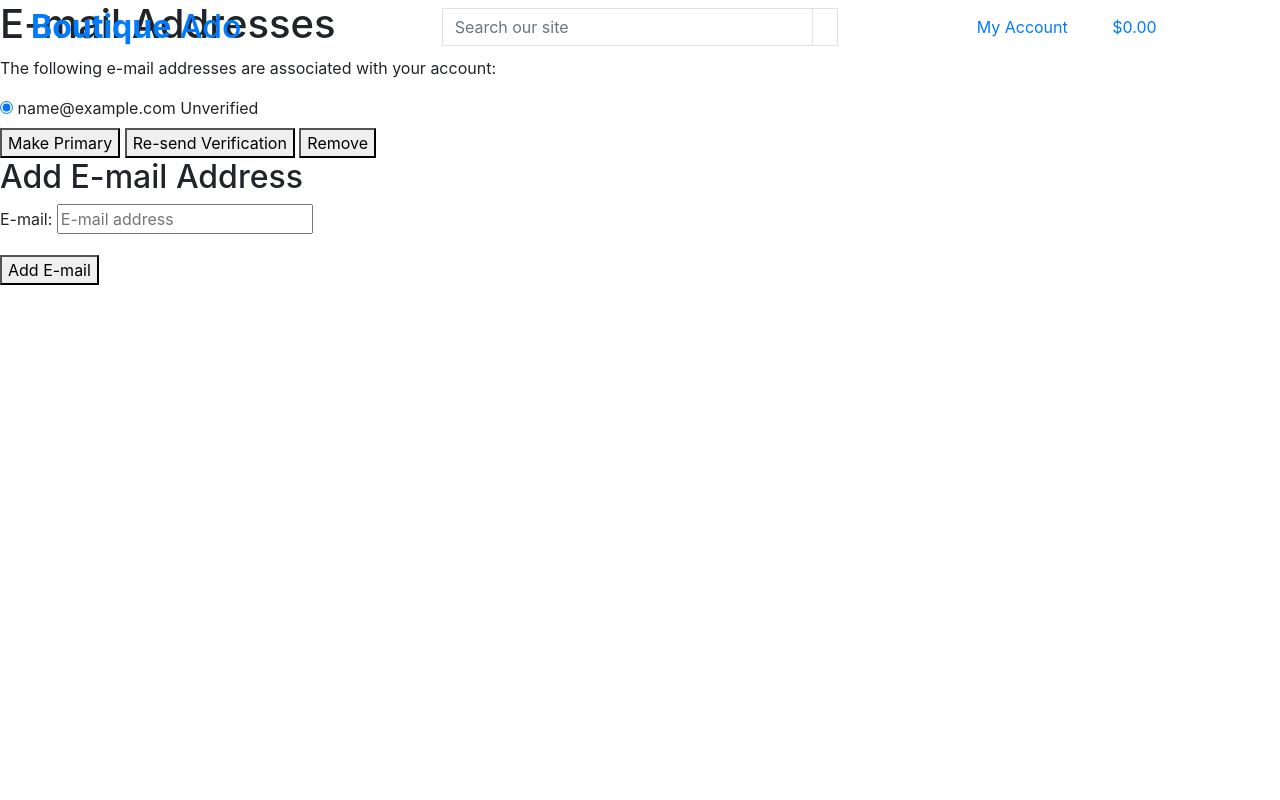
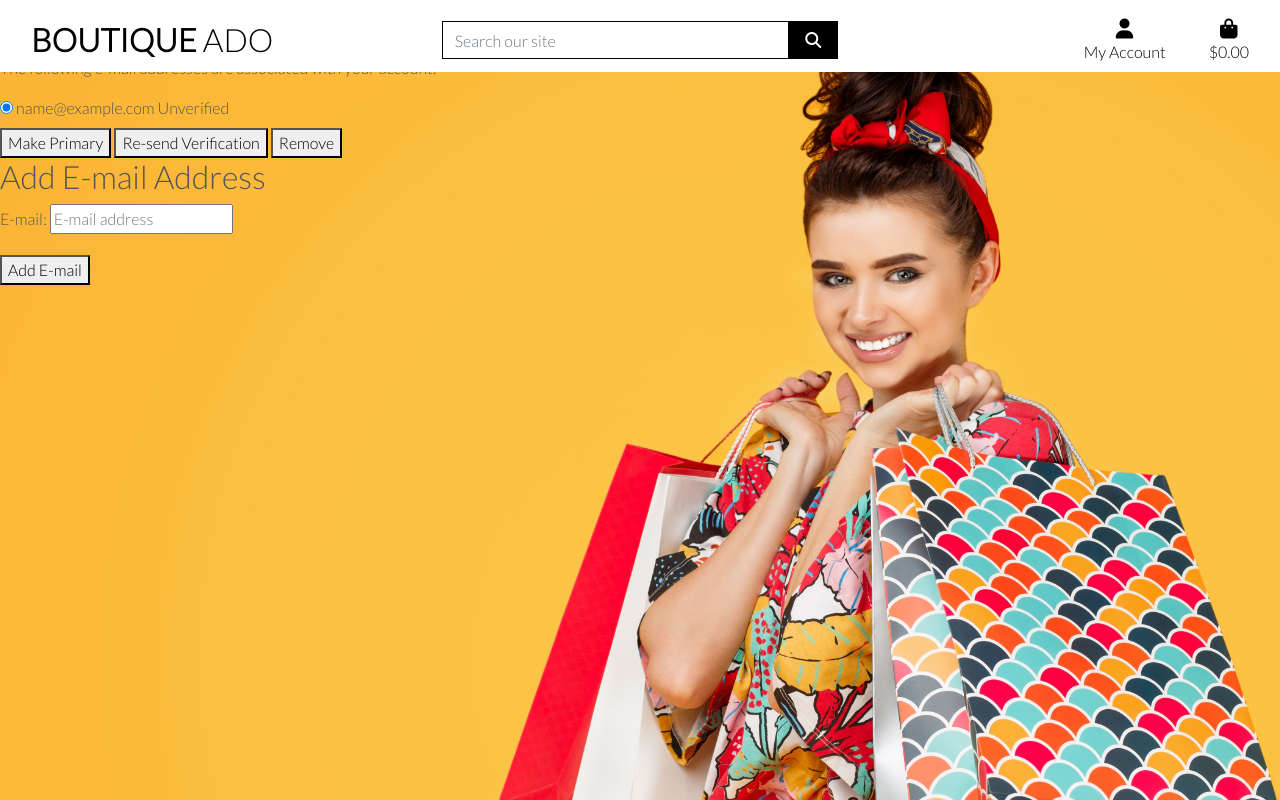
Before and after one commit to Cesargarciajr/boutique_ado_v1, a Django app: a page that uses templates/base.html in a window 1280 px wide. Run offline with Django 3.2, Linux system fonts and the light colour scheme; the visitor is signed in with stand-in values (Sample User, id 1); data comes from the database, SQL or seed files in the repository; some libraries are stand-ins or nearby versions.

Commit message:
completed homepage header and css

```diff
--- a/boutique_ado/settings.py
+++ b/boutique_ado/settings.py
@@ -105,7 +105,7 @@ WSGI_APPLICATION = 'boutique_ado.wsgi.application'
 DATABASES = {
     'default': {
         'ENGINE': 'django.db.backends.sqlite3',
-        'NAME': BASE_DIR / 'db.sqlite3',
+        'NAME': os.path.join(BASE_DIR, 'db.sqlite3'),
     }
 }
 
@@ -147,6 +147,10 @@ USE_TZ = True
 # https://docs.djangoproject.com/en/3.2/howto/static-files/
 
 STATIC_URL = '/static/'
+STATICFILES_DIRS = (os.path.join(BASE_DIR, 'static'),)
+
+MEDIA_URL = '/media/'
+MEDIA_ROOT = os.path.join(BASE_DIR, 'media')
 
 # Default primary key field type
 # https://docs.djangoproject.com/en/3.2/ref/settings/#default-auto-field
--- a/boutique_ado/urls.py
+++ b/boutique_ado/urls.py
@@ -15,9 +15,11 @@ Including another URLconf
 """
 from django.contrib import admin
 from django.urls import path, include
+from django.conf import settings
+from django.conf.urls.static import static
 
 urlpatterns = [
     path('admin/', admin.site.urls),
     path('accounts', include('allauth.urls')),
     path('', include('home.urls')),
-]
+] + static(settings.MEDIA_URL, document_root=settings.MEDIA_ROOT)
--- /dev/null
+++ b/static/css/base.css
@@ -0,0 +1,79 @@
+html {
+    height: 100%;
+}
+
+body {
+    background: url('/media/homepage_background_cropped.jpg') no-repeat center center fixed;
+    background-size: cover;
+    height: calc(100vh-164px);
+    color: #555;
+    font-family: 'Lato';
+}
+
+/* from Bulma */
+.icon {
+    align-items: center;
+    display: inline-flex;
+    justify-content: center;
+    height: 1.5rem;
+    width: 1.5rem;
+}
+
+.logo-font {
+    text-transform: uppercase;
+}
+
+.main-logo-link {
+    width: fit-content;
+}
+
+.shop-now-button {
+    background: black;
+    color: white;
+    min-width: 260px;
+}
+
+.btn-black {
+    background: black;
+    color: white;
+}
+
+.shop-now-button:hover,
+.shop-now-button:active,
+.shop-now-button:focus,
+.btn-black:hover,
+.btn-black:active,
+.btn-black:focus {
+    background: #222;
+    color: white;
+}
+
+.text-black {
+    color: #000 !important;
+}
+
+.border-black {
+    border: 1px solid black !important;
+}
+
+/*------------- Media Queries */
+@media (min-width: 1200px) {
+    .container {
+        max-width: 80%;
+    }
+}
+
+/* fized up top navbar on medium and up */
+@media (min-width: 992px) {
+    .fixed-top-desktop-only {
+        position: fixed;
+        top: 0;
+        right: 0;
+        left: 0;
+        z-index: 1030;
+    }
+
+    .header-container {
+        padding: 164px;
+    }
+}
--- a/templates/base.html
+++ b/templates/base.html
@@ -16,6 +16,10 @@
     {% block corecss %}
     <link rel="stylesheet" href="https://cdn.jsdelivr.net/npm/bootstrap@4.6.2/dist/css/bootstrap.min.css"
         integrity="sha384-xOolHFLEh07PJGoPkLv1IbcEPTNtaed2xpHsD9ESMhqIYd0nLMwNLD69Npy4HI+N" crossorigin="anonymous">
+    <link rel="preconnect" href="https://fonts.googleapis.com">
+    <link rel="preconnect" href="https://fonts.gstatic.com" crossorigin>
+    <link href="https://fonts.googleapis.com/css2?family=Lato:wght@300&display=swap" rel="stylesheet">
+    <link rel="stylesheet" href="{% static 'css/base.css' %}">
     {% endblock %}
 
     {% block extra_css %}
@@ -27,6 +31,7 @@
     <script src="https://cdn.jsdelivr.net/npm/bootstrap@4.6.2/dist/js/bootstrap.bundle.min.js"
         integrity="sha384-Fy6S3B9q64WdZWQUiU+q4/2Lc9npb8tCaSX9FK7E8HnRr0Jz8D6OP9dO5Vg3Q9ct"
         crossorigin="anonymous"></script>
+    <script src="https://kit.fontawesome.com/ce6ee9a357.js" crossorigin="anonymous"></script>
     {% endblock %}
 
     {% block extra_js %}
@@ -36,7 +41,7 @@
 </head>
 <body>
     <header class="container-fluid fixed-top">
-        <div class="row">
+        <div id="topnav" class="row bg-white pt-lg-2 d-none d-lg-flex">
             <div class="col-12 col-lg-4 my-auto py-1 py-lg-0 text-center text-lg-left">
                 <a href="{% url 'home' %}" class="nav-link main-logo-link">
                     <h2 class="logo-font text-black my-0"><strong>Boutique</strong> Ado</h2>
@@ -57,7 +62,7 @@
                 </form>
             </div>
             <div class="col-12 col-lg-4 my-auto py-1 py-lg-0">
-                <ul class="list-inline list-unstyled text-center text-lg right my-0">
+                <ul class="list-inline list-unstyled text-center text-lg-right my-0">
                     <li class="list-inline-item dropdown">
                         <a href="#" class="text-black nav-link" id="user-options" data-toggle="dropdown" aria-haspopup="true" aria-expanded="false">
                             <div class="text-center">
@@ -97,7 +102,7 @@
     </header>
 
     {% if messages %}
-        <div class="message-"></div>
+        <div class="message-container"></div>
     {% endif %}
 
     {% block page_header %}
```
Also changed, not shown: media/homepage_background_cropped.jpg (added).
